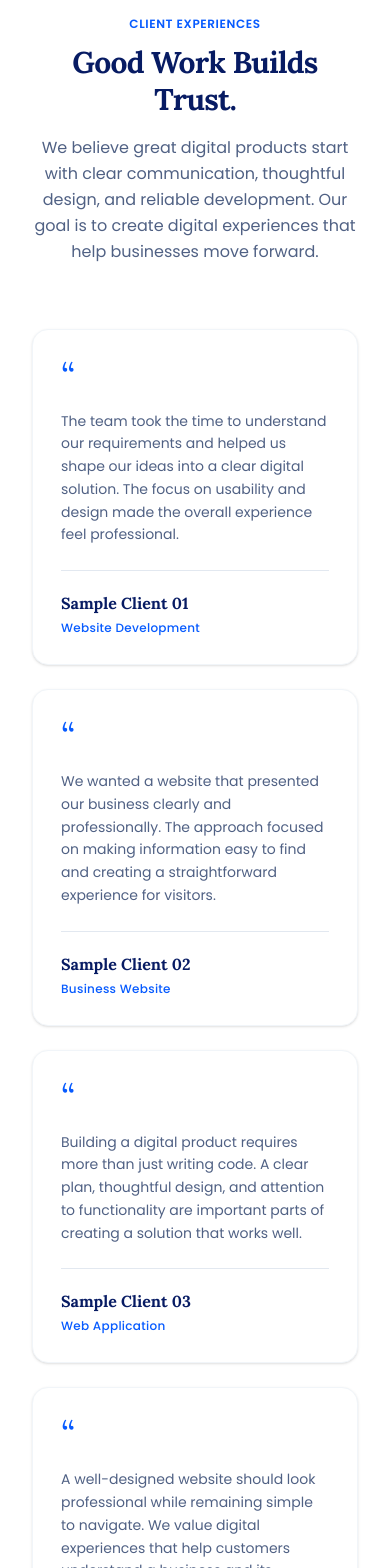
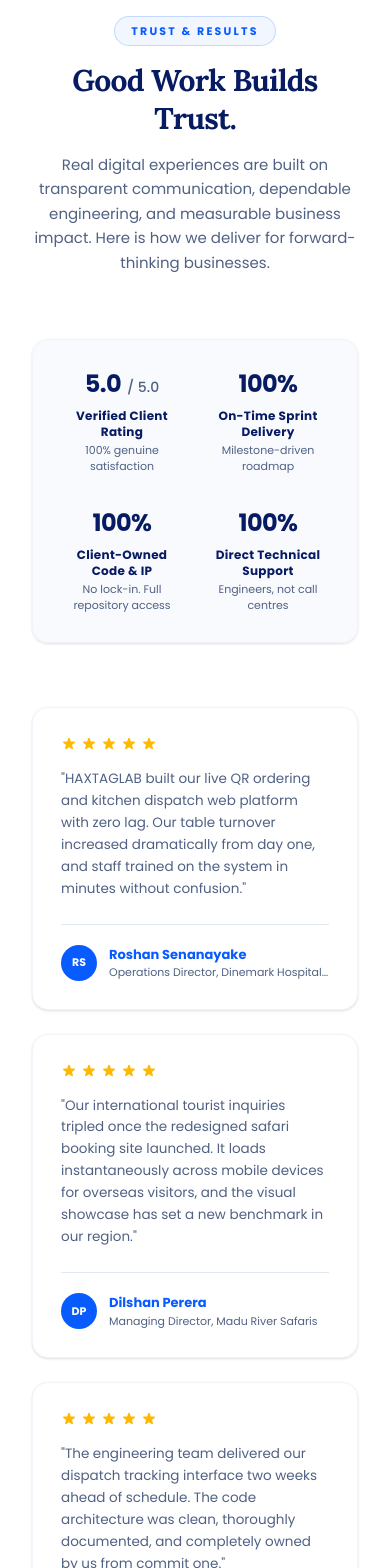
Before and after one commit to haxtaglabdev/haxtaglab-website, a React (Vite) app: page / in a window 390 px wide. Shown: the part 9680-11248 px from the top of the page. Built offline with nearby package versions, Linux system fonts and the light colour scheme.

Commit message:
complete Testimonials part design

```diff
--- a/src/components/TestimonialsSection.tsx
+++ b/src/components/TestimonialsSection.tsx
@@ -1,48 +1,96 @@
-import { testimonials } from '../data/site'
+import { testimonials, testimonialStats } from '../data/site'
+
+function StarRating() {
+  return (
+    <div className="mb-4 flex gap-1">
+      {[...Array(5)].map((_, i) => (
+        <svg
+          key={i}
+          className="h-4 w-4 text-amber-400"
+          fill="currentColor"
+          viewBox="0 0 20 20"
+          aria-hidden="true"
+        >
+          <path d="M9.049 2.927c.3-.921 1.603-.921 1.902 0l1.07 3.292a1 1 0 00.95.69h3.462c.969 0 1.371 1.24.588 1.81l-2.8 2.034a1 1 0 00-.364 1.118l1.07 3.292c.3.921-.755 1.688-1.54 1.118l-2.8-2.034a1 1 0 00-1.175 0l-2.8 2.034c-.784.57-1.838-.197-1.539-1.118l1.07-3.292a1 1 0 00-.364-1.118L2.98 8.72c-.783-.57-.38-1.81.588-1.81h3.461a1 1 0 00.951-.69l1.07-3.292z" />
+        </svg>
+      ))}
+    </div>
+  )
+}
 
 export function TestimonialsSection() {
   return (
     <section
-      className="w-full scroll-mt-20 border-b border-border-subtle bg-white py-24"
+      className="w-full scroll-mt-20 border-b border-border-subtle bg-white"
       id="testimonials"
     >
-      <div className="mx-auto flex max-w-[1440px] flex-col gap-16 px-8 lg:px-16">
-        <div className="mx-auto max-w-2xl text-center">
-          <span className="mb-3 block text-xs font-semibold tracking-wider text-primary uppercase">
-            Client Experiences
+      <div className="mx-auto flex max-w-[1440px] flex-col gap-16 px-8 py-24 lg:px-16">
+        {/* ── Header ── */}
+        <div className="mx-auto flex w-full max-w-3xl flex-col items-center text-center">
+          <span className="mb-4 inline-block rounded-full border border-primary/20 bg-primary/5 px-4 py-1.5 text-[11px] font-bold tracking-[0.2em] text-primary uppercase">
+            Trust & Results
           </span>
-          <h2 className="font-heading text-3xl leading-tight font-bold tracking-tight text-navy sm:text-4xl lg:text-5xl">
+          <h2 className="font-heading text-3xl leading-tight font-bold tracking-tight text-navy sm:text-4xl lg:text-[2.75rem]">
             Good Work Builds Trust.
           </h2>
-          <p className="mt-4 text-base leading-relaxed text-text-muted">
-            We believe great digital products start with clear communication, thoughtful design, and
-            reliable development. Our goal is to create digital experiences that help businesses
-            move forward.
+          <p className="mt-4 max-w-2xl text-[15px] leading-relaxed text-text-muted">
+            Real digital experiences are built on transparent communication, dependable
+            engineering, and measurable business impact. Here is how we deliver for forward-thinking
+            businesses.
           </p>
         </div>
 
+        {/* ── Stats bar ── */}
+        <div className="mx-auto w-full max-w-5xl rounded-2xl border border-slate-100 bg-surface-base/60 px-4 py-7 shadow-sm sm:px-8">
+          <div className="grid grid-cols-2 gap-y-8 lg:grid-cols-4 lg:divide-x lg:divide-border-subtle">
+            {testimonialStats.map((stat) => (
+              <div key={stat.id} className="flex flex-col items-center text-center px-4">
+                <p className="flex items-baseline gap-1.5">
+                  <span className={`text-2xl font-bold tracking-tight sm:text-3xl ${stat.accentClass}`}>
+                    {stat.value}
+                  </span>
+                  {stat.suffix && (
+                    <span className="text-sm font-medium text-text-muted">{stat.suffix}</span>
+                  )}
+                </p>
+                <p className="mt-2 text-xs font-bold tracking-wide text-navy sm:text-[13px]">
+                  {stat.label}
+                </p>
+                <p className="mt-0.5 text-[11px] text-text-muted">
+                  {stat.sublabel}
+                </p>
+              </div>
+            ))}
+          </div>
+        </div>
+
+        {/* ── Testimonial cards 3×2 ── */}
         <div className="grid grid-cols-1 gap-6 md:grid-cols-2 lg:grid-cols-3">
           {testimonials.map((item) => (
             <article
               key={item.id}
               className="flex h-full flex-col rounded-2xl border border-slate-100 bg-surface-card p-7 shadow-sm transition-all duration-200 hover:-translate-y-1 hover:border-primary/30 hover:shadow-md"
             >
-              <span
-                aria-hidden="true"
-                className="font-heading mb-4 text-4xl leading-none text-primary"
-              >
-                “
-              </span>
-              <blockquote className="flex-1 text-sm leading-relaxed text-text-muted">
+              <StarRating />
+
+              <blockquote className="flex-1 text-[13.5px] leading-relaxed text-text-muted">
                 {item.quote}
               </blockquote>
-              <footer className="mt-6 border-t border-border-subtle pt-5">
-                <cite className="font-heading not-italic text-base font-bold text-navy">
-                  {item.name}
-                </cite>
-                <p className="mt-1 text-xs font-medium tracking-wide text-primary">
-                  {item.projectType}
-                </p>
+
+              <footer className="mt-6 flex items-center gap-3 border-t border-border-subtle pt-5">
+                <span
+                  className={`flex h-9 w-9 shrink-0 items-center justify-center rounded-full text-[11px] font-bold text-white ${item.avatarColor}`}
+                >
+                  {item.initials}
+                </span>
+                <div className="min-w-0">
+                  <cite className="block text-[13px] font-bold not-italic text-primary">
+                    {item.name}
+                  </cite>
+                  <p className="truncate text-[11px] text-text-muted">
+                    {item.role}, {item.company}
+                  </p>
+                </div>
               </footer>
             </article>
           ))}
--- a/src/data/site.ts
+++ b/src/data/site.ts
@@ -6,7 +6,7 @@ export const navLinks = [
   { href: '#about', label: 'About' },
   { href: '#services', label: 'Services' },
   { href: '#projects', label: 'Projects' },
-  { href: '#process', label: 'Process' },
+  { href: '#testimonials', label: 'Testimonials' },
   { href: '#contact', label: 'Contact' },
 ] as const
 
@@ -243,55 +243,117 @@ export const processSteps: ProcessStep[] = [
   },
 ]
 
+export type TestimonialStat = {
+  id: string
+  value: string
+  suffix?: string
+  label: string
+  sublabel: string
+  accentClass: string
+}
+
+export const testimonialStats: TestimonialStat[] = [
+  {
+    id: 'satisfaction',
+    value: '5.0',
+    suffix: '/ 5.0',
+    label: 'Verified Client Rating',
+    sublabel: '100% genuine satisfaction',
+    accentClass: 'text-navy',
+  },
+  {
+    id: 'delivery',
+    value: '100%',
+    label: 'On-Time Sprint Delivery',
+    sublabel: 'Milestone-driven roadmap',
+    accentClass: 'text-navy',
+  },
+  {
+    id: 'ownership',
+    value: '100%',
+    label: 'Client-Owned Code & IP',
+    sublabel: 'No lock-in. Full repository access',
+    accentClass: 'text-navy',
+  },
+  {
+    id: 'support',
+    value: '100%',
+    label: 'Direct Technical Support',
+    sublabel: 'Engineers, not call centres',
+    accentClass: 'text-navy',
+  },
+]
+
 export type TestimonialItem = {
   id: string
   quote: string
   name: string
-  projectType: string
+  role: string
+  company: string
+  initials: string
+  avatarColor: string
 }
 
 export const testimonials: TestimonialItem[] = [
   {
-    id: 'sample-01',
+    id: 'testimonial-01',
     quote:
-      'The team took the time to understand our requirements and helped us shape our ideas into a clear digital solution. The focus on usability and design made the overall experience feel professional.',
-    name: 'Sample Client 01',
-    projectType: 'Website Development',
+      '"HAXTAGLAB built our live QR ordering and kitchen dispatch web platform with zero lag. Our table turnover increased dramatically from day one, and staff trained on the system in minutes without confusion."',
+    name: 'Roshan Senanayake',
+    role: 'Operations Director',
+    company: 'Dinemark Hospitality',
+    initials: 'RS',
+    avatarColor: 'bg-primary',
   },
   {
-    id: 'sample-02',
+    id: 'testimonial-02',
     quote:
-      'We wanted a website that presented our business clearly and professionally. The approach focused on making information easy to find and creating a straightforward experience for visitors.',
-    name: 'Sample Client 02',
-    projectType: 'Business Website',
+      '"Our international tourist inquiries tripled once the redesigned safari booking site launched. It loads instantaneously across mobile devices for overseas visitors, and the visual showcase has set a new benchmark in our region."',
+    name: 'Dilshan Perera',
+    role: 'Managing Director',
+    company: 'Madu River Safaris',
+    initials: 'DP',
+    avatarColor: 'bg-primary',
   },
   {
-    id: 'sample-03',
+    id: 'testimonial-03',
     quote:
-      'Building a digital product requires more than just writing code. A clear plan, thoughtful design, and attention to functionality are important parts of creating a solution that works well.',
-    name: 'Sample Client 03',
-    projectType: 'Web Application',
+      '"The engineering team delivered our dispatch tracking interface two weeks ahead of schedule. The code architecture was clean, thoroughly documented, and completely owned by us from commit one."',
+    name: 'Kavinda Jayasooriya',
+    role: 'Founder & CEO',
+    company: 'Apex Logistics Cloud',
+    initials: 'KJ',
+    avatarColor: 'bg-primary',
   },
   {
-    id: 'sample-04',
+    id: 'testimonial-04',
     quote:
-      'A well-designed website should look professional while remaining simple to navigate. We value digital experiences that help customers understand a business and its services without unnecessary complexity.',
-    name: 'Sample Client 04',
-    projectType: 'UI/UX Design',
+      '"Their precision in designing user journeys for our financial dashboard was outstanding. They took dense analytics data and transformed it into a clear, enjoyable interface that our clients frequently compliment."',
+    name: 'Amanda Alwis',
+    role: 'Head of Product',
+    company: 'TriEdge Systems',
+    initials: 'AA',
+    avatarColor: 'bg-primary',
   },
   {
-    id: 'sample-05',
+    id: 'testimonial-05',
     quote:
-      'Reliable software should support real business needs and allow room for future improvements. Clear requirements and a structured development approach help make that possible.',
-    name: 'Sample Client 05',
-    projectType: 'Custom Software',
+      '"Handling high cart volumes with multi-tier payment gateways was our primary worry. HAXTAGLAB solved every bottleneck with resilient API integrations and a super clean checkout flow."',
+    name: 'Naveen Fernando',
+    role: 'CTO',
+    company: 'Ceylon Retail Direct',
+    initials: 'NF',
+    avatarColor: 'bg-primary',
   },
   {
-    id: 'sample-06',
+    id: 'testimonial-06',
     quote:
-      'A good digital experience combines visual quality with practical functionality. Keeping the interface clean and the user journey straightforward can make a meaningful difference for visitors.',
-    name: 'Sample Client 06',
-    projectType: 'Digital Product Development',
+      '"Having direct access to senior engineers instead of dealing with ticketing overhead makes our ongoing maintenance painless. Security patches, performance tuning, and new features roll out fast."',
+    name: 'Tharindu Silva',
+    role: 'Managing Partner',
+    company: 'Horizon Ventures',
+    initials: 'TS',
+    avatarColor: 'bg-primary',
   },
 ]
 
```
